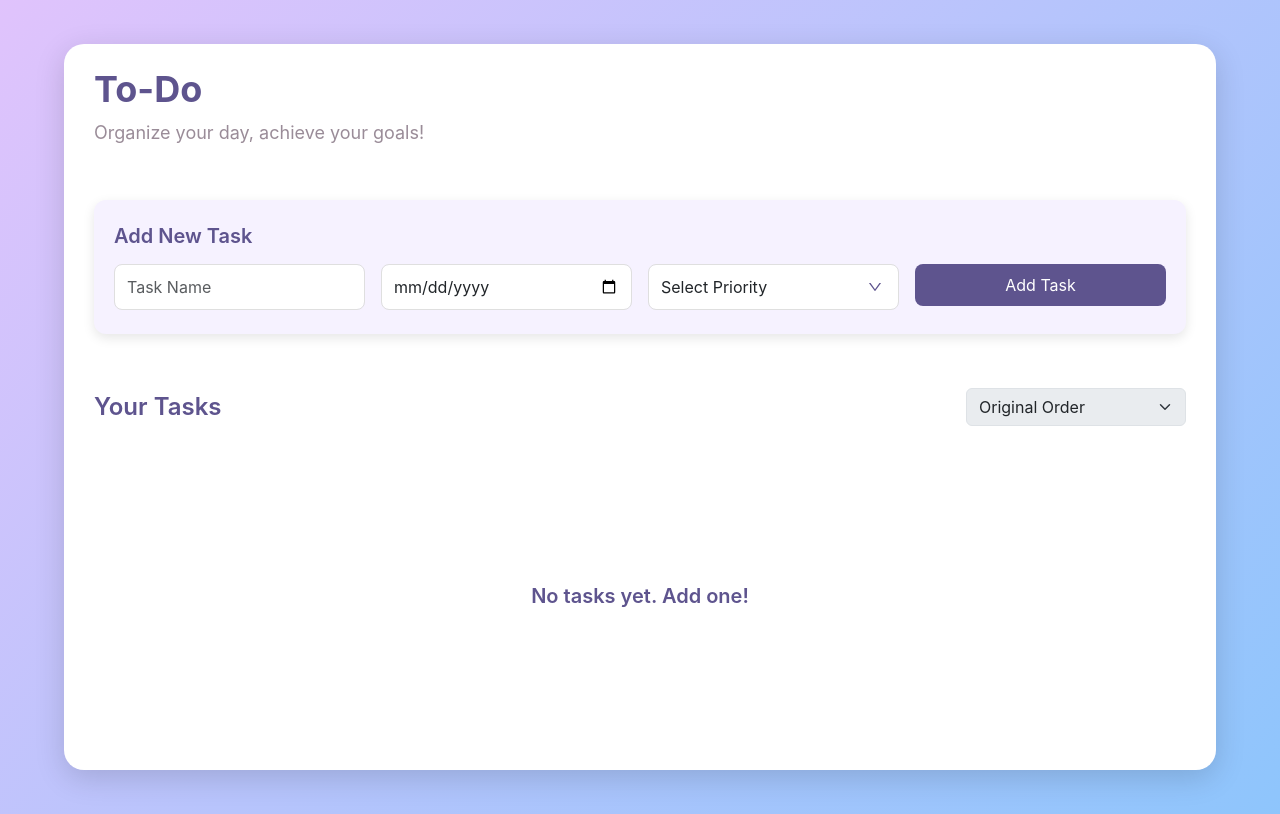
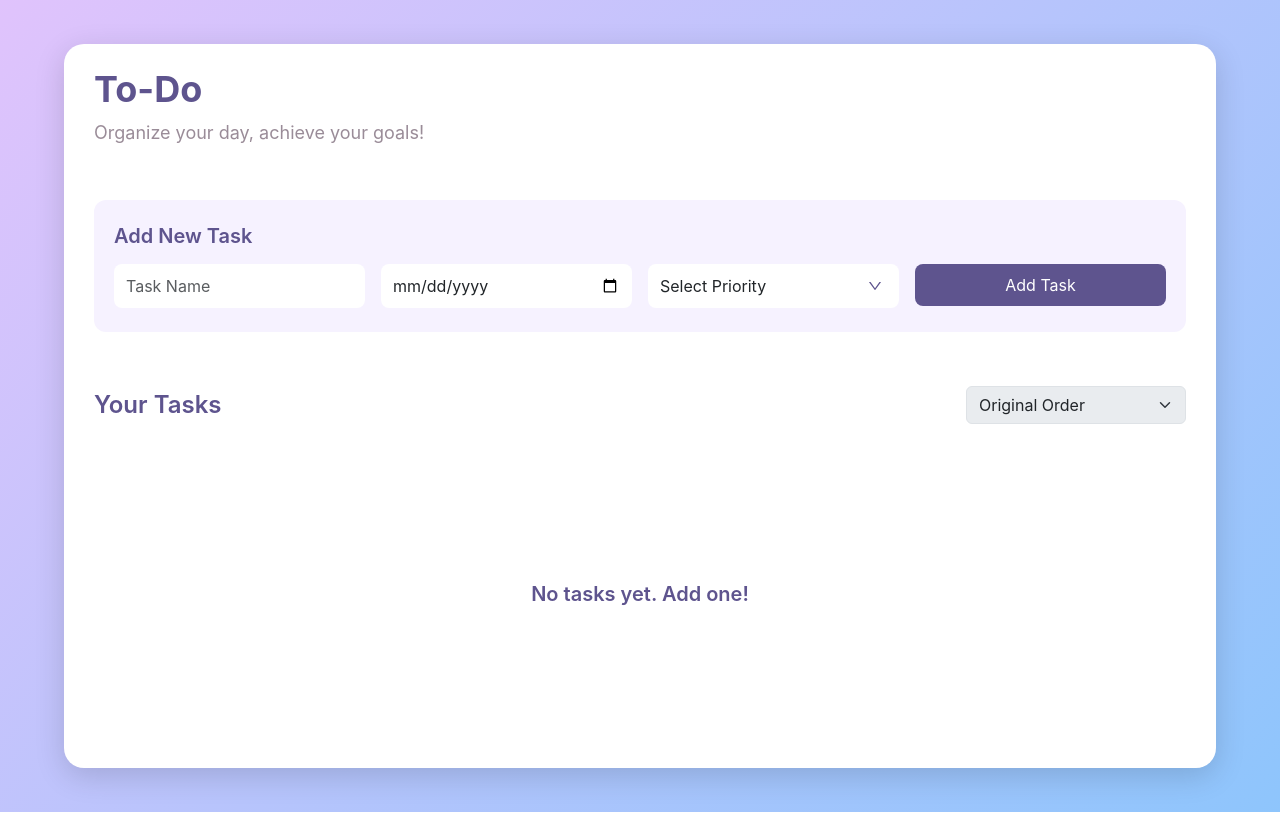
Before and after one commit to dhokabhoomi/ToDoApp, a React (Vite) app: page / in a window 1280 px wide. Built offline with nearby package versions, Linux system fonts and the light colour scheme.

Commit message:
Improved visuals and readablility

```diff
--- a/src/components/Todo.css
+++ b/src/components/Todo.css
@@ -42,7 +42,7 @@ body {
   background-color: #f6f2ff;
   border-radius: 12px;
   padding: 20px;
-  box-shadow: 0 4px 12px rgba(0, 0, 0, 0.1);
+  /* box-shadow: 0 4px 12px rgba(0, 0, 0, 0.1); */
   margin-bottom: 24px;
 }
 
@@ -56,7 +56,7 @@ body {
 .form-control {
   border-radius: 8px;
   font-size: 16px;
-  border: 1px solid #dfdfdf;
+  border: none;
   padding: 10px 12px;
   height: auto;
 }
@@ -73,6 +73,10 @@ body {
 .input-priority {
   width: 100%;
   font-size: 16px;
+}
+
+::placeholder {
+  color: #c8c8c8;
 }
 
 .dropdown-icon {
@@ -346,6 +350,7 @@ body {
   cursor: pointer;
   width: 18px;
   height: 18px;
+  border: 1px solid#bcbbbb;
 }
 
 @media (max-width: 992px) {
```
